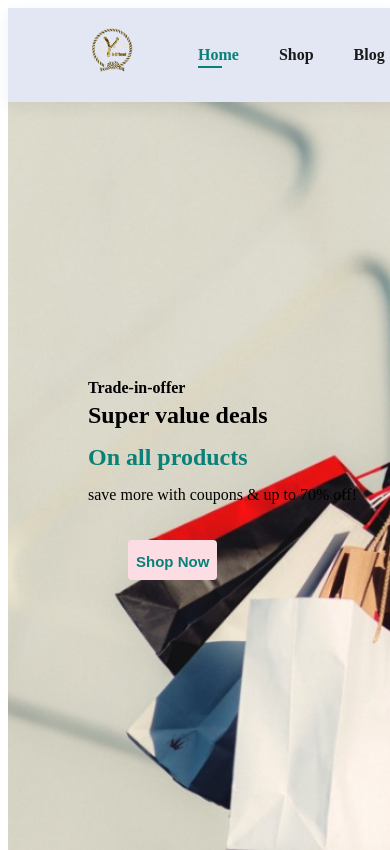
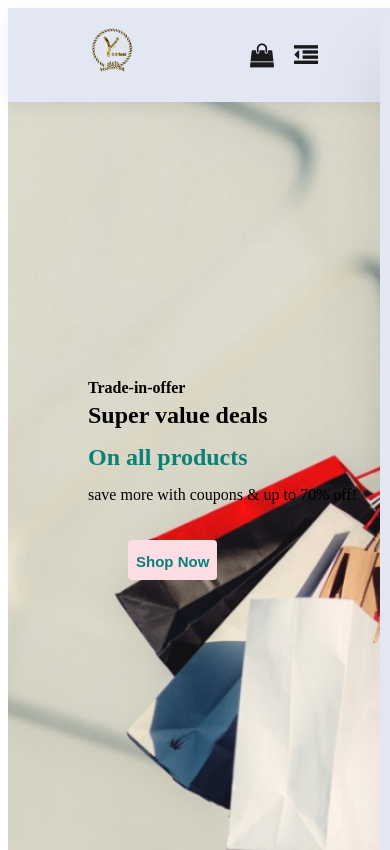
Before and after one commit to CKimaru23/ecommerce-app, a plain HTML site: page index.html in a window 390 px wide. Shown: the top 850 px of the page. Drawn offline with Linux system fonts and the light colour scheme.

Commit message:
Responsive SideBar html

```diff
--- a/index.html
+++ b/index.html
@@ -21,6 +21,11 @@
                 <li><a href="contact.html">Contact</a></li>
                 <li><a href="cart.html"><i class="fa fa-shopping-bag"></i> </a></li>
             </ul>
+        </div>
+        <div id="mobile">
+                <a href="cart.html"><i class="fa fa-shopping-bag"></i> </a>
+                <i id="bar" class="fa fa-outdent">
+            </i>
         </div>
     </section>
 
--- a/style.css
+++ b/style.css
@@ -56,10 +56,15 @@ body {
     left: 20px;
 }
 
+#mobile {
+    display: none;
+    align-items: center;
+}
+
 /*Home Page*/
 #hero {
     /* background-image: url("img/hero2.jpg"); */
-    background: url("img/hero2.jpg") no-repeat center center fixed;
+    background: url("img/hero2.jpg") no-repeat center fixed;
     -webkit-background-size: cover;
     -moz-background-size: cover;
     -o-background-size: cover;
@@ -67,7 +72,7 @@ body {
     flex-wrap: wrap;
     height: 90vh;
     width: 1128px;
-    /* background-size: cover; */
+    background-size: cover;
     background-position: top 25% right 0;
     padding: 0 80px;
     display: flex;
@@ -611,3 +616,37 @@ footer .copyright {
     width: 100%;
     text-align: center;
 }
+
+@media (max-width: 700px){
+    #navbar {
+        display: flex;
+        flex-direction: column;
+        align-items: flex-start;
+        justify-content: flex-start;
+        position: fixed;
+        top: 0;
+        right: -300px;
+        height: 100vh;
+        width: 300px;
+        background-color: #E3E6F3;
+        box-shadow: 0 40px 60px rgba(0, 0, 0, 0.1);
+        padding: 80px 0 0 10px;
+    }
+
+    #navbar li {
+        margin-bottom: 25px;
+
+    }
+
+    #mobile {
+        display: flex;
+        align-items: center;
+    }
+
+    #mobile i {
+        color: #1a1a1a;
+        font-size: 24px;
+        padding-left: 20px;
+
+    }
+}
```
